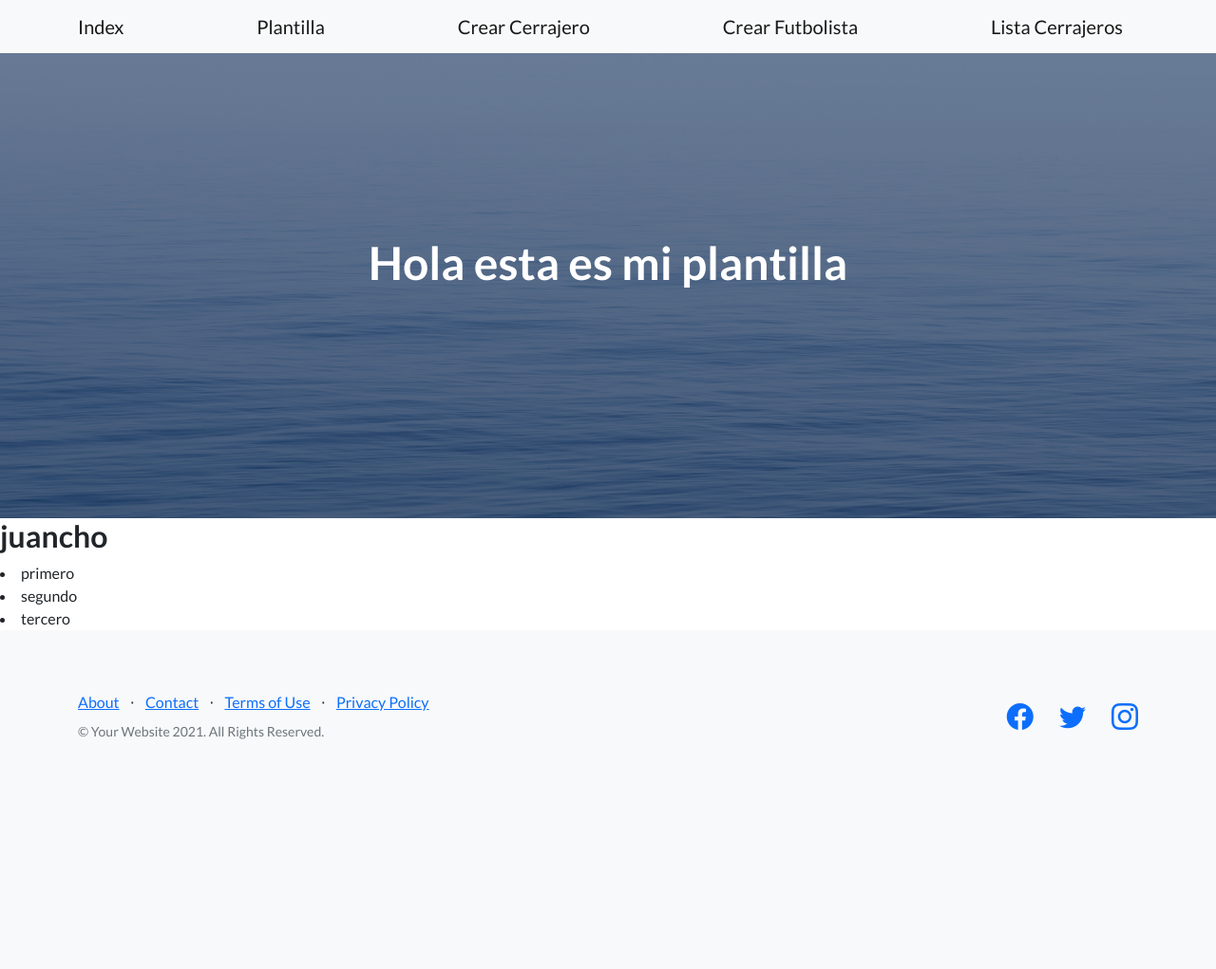
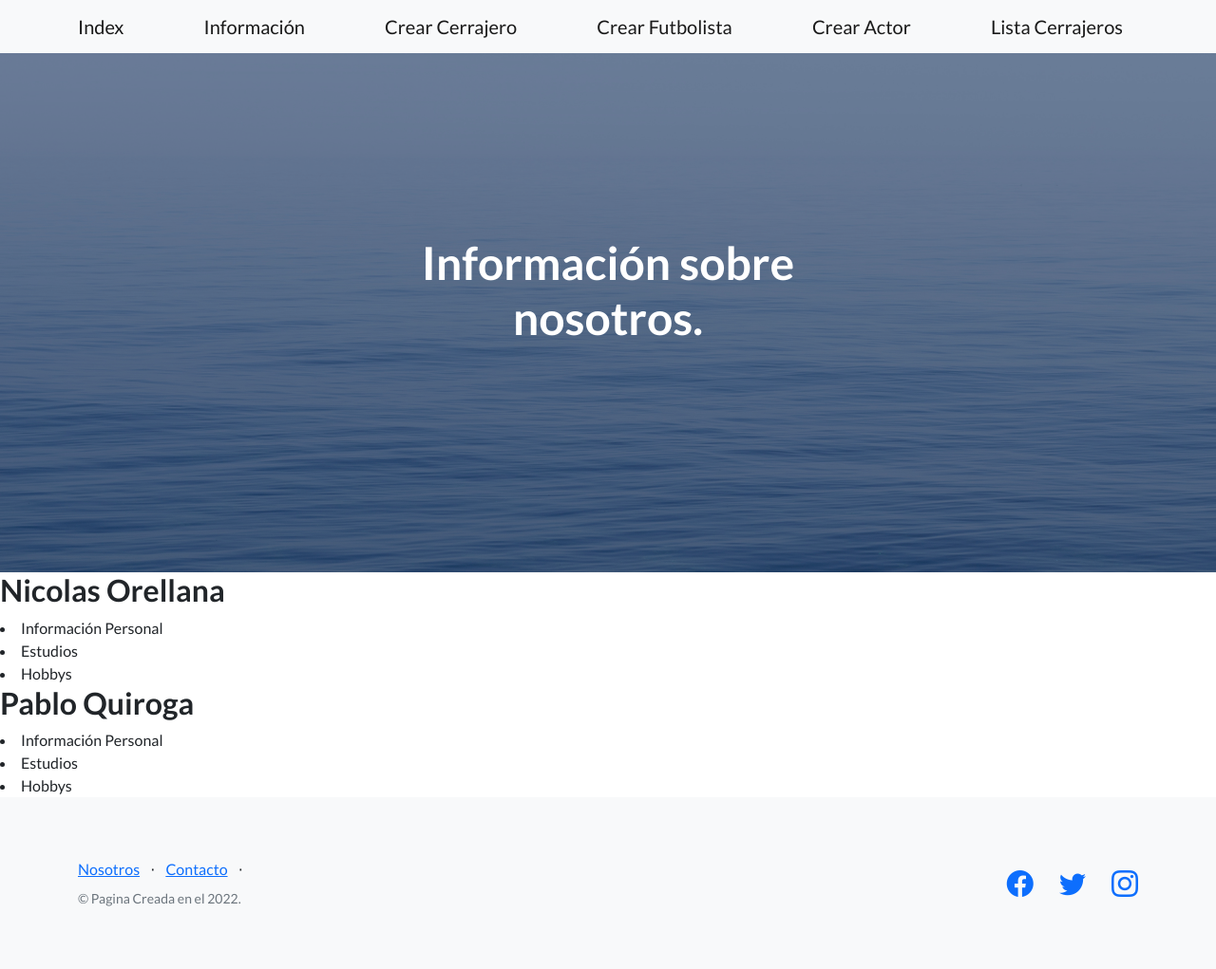
Before and after one commit to PabloLL2/Repaso1-Quiroga-Pablo, a Django app: page /plantilla/ in a window 1280 px wide. Shown: the whole page at 95% size. Before the commit the page ends 779 px from the top, so only its background shows below. Run offline with Django 4.2, Linux system fonts and the light colour scheme; some libraries are stand-ins or nearby versions.

Commit message:
Ultima carga de Modelo Actores

```diff
--- a/index/templates/index/index.html
+++ b/index/templates/index/index.html
@@ -21,9 +21,10 @@
         <nav class="navbar navbar-light bg-light static-top">
             <div class="container">
                 <a class="navbar-brand" href={% url 'index' %}>Index</a>
-                <a class="navbar-brand" href={% url 'plantilla' %}>Plantilla </a>
+                <a class="navbar-brand" href={% url 'plantilla' %}>Información </a>
                 <a class="navbar-brand" href={% url 'crear_cerrajero' %}>Crear Cerrajero </a>
                 <a class="navbar-brand" href={% url 'crear_futbolistas' %}>Crear Futbolista </a>
+                <a class="navbar-brand" href={% url 'crear_actor' %}>Crear Actor </a>
                 <a class="navbar-brand" href={% url 'lista_cerrajeros' %}>Lista Cerrajeros </a>
             </div>
         </nav>
@@ -53,15 +54,12 @@
                 <div class="row">
                     <div class="col-lg-6 h-100 text-center text-lg-start my-auto">
                         <ul class="list-inline mb-2">
-                            <li class="list-inline-item"><a href="#!">About</a></li>
+                            <li class="list-inline-item"><a href="#!">Nosotros</a></li>
                             <li class="list-inline-item">⋅</li>
-                            <li class="list-inline-item"><a href="#!">Contact</a></li>
+                            <li class="list-inline-item"><a href="#!">Contacto</a></li>
                             <li class="list-inline-item">⋅</li>
-                            <li class="list-inline-item"><a href="#!">Terms of Use</a></li>
-                            <li class="list-inline-item">⋅</li>
-                            <li class="list-inline-item"><a href="#!">Privacy Policy</a></li>
                         </ul>
-                        <p class="text-muted small mb-4 mb-lg-0">&copy; Your Website 2021. All Rights Reserved.</p>
+                        <p class="text-muted small mb-4 mb-lg-0">&copy; Pagina Creada en el 2022.</p>
                     </div>
                     <div class="col-lg-6 h-100 text-center text-lg-end my-auto">
                         <ul class="list-inline mb-0">
--- a/index/templates/index/plantilla.html
+++ b/index/templates/index/plantilla.html
@@ -2,23 +2,29 @@
 
 {% block 'header_text_block'%}
         <h1 class="mb-5">
-            Hola esta es mi plantilla
+            Información sobre nosotros.
         </h1>
 {% endblock 'header_text_block'%}
 
 {% block 'body_block' %}
     <h2>
-    {{nombre}}
+    {{nombre1}}
     </h2>
 
-    {% if nombre == apellido  %}
-        <h3>{{apellido}}</h3>
-    {% endif %}
-
-    {% for valor in lista %}
+    {% for valor in lista1 %}
         <li>
             {{valor}}
         </li>
     {% endfor %}
 
-    {% endblock 'body_block' %}
+    <h2>
+        {{nombre2}}
+    </h2>
+
+    {% for valor in lista2 %}
+        <li>
+            {{valor}}
+        </li>
+    {% endfor %}
+
+ {% endblock 'body_block' %}
--- a/index/views.py
+++ b/index/views.py
@@ -7,8 +7,12 @@ def index(request):
 
 def plantilla(request):
     datos = {
-        'lista': ['primero', 'segundo', 'tercero'],
-        'nombre': 'juancho',
-        'apellido': 'fort'
+        'lista1': ['Información Personal', 'Estudios', 'Hobbys'],
+        'nombre1': 'Nicolas Orellana',
+        'apellido1': 'Orellana',
+
+        'nombre2': 'Pablo Quiroga',
+        'apellido2': 'Quiroga',
+        'lista2': ['Información Personal', 'Estudios', 'Hobbys'],
     }
     return render(request, 'index/plantilla.html', datos )
--- a/profesionales/admin.py
+++ b/profesionales/admin.py
@@ -1,8 +1,9 @@
 from django.contrib import admin
 
-from profesionales.models import Cerrajero, Futbolista
+from profesionales.models import Cerrajero, Futbolista, Actor
 
 # Register your models here.
 
 admin.site.register(Cerrajero)
 admin.site.register(Futbolista)
+admin.site.register(Actor)
--- a/profesionales/forms.py
+++ b/profesionales/forms.py
@@ -12,3 +12,8 @@ class FutbolistaFormulario(forms.Form):
     nombre = forms.CharField(max_length=20)
     apellido = forms.CharField(max_length=30)
     club_futbol = forms.CharField(max_length=30)
+
+class ActorFormulario(forms.Form):
+    nombre = forms.CharField(max_length=20)
+    apellido = forms.CharField(max_length=30)
+    pelicula = forms.CharField(max_length=30)
--- a/profesionales/urls.py
+++ b/profesionales/urls.py
@@ -5,4 +5,5 @@ urlpatterns = [
     path('cerrajero/crear/', views.crear_cerrajero, name='crear_cerrajero'),
     path('cerrajeros/', views.lista_cerrajeros, name='lista_cerrajeros'),
     path('futbolistas/crear/', views.crear_futbolistas, name='crear_futbolistas'),
+    path('actor/crear/', views.crear_actor, name='crear_actor'),
 ]
```
Also changed, not shown: profesionales/models.py (+10 -1 lines), profesionales/templates/profesionales/crear_actor.html (added, +17 -0 lines), profesionales/views.py (+17 -2 lines), profesionales/migrations/0002_actor.py (added).
